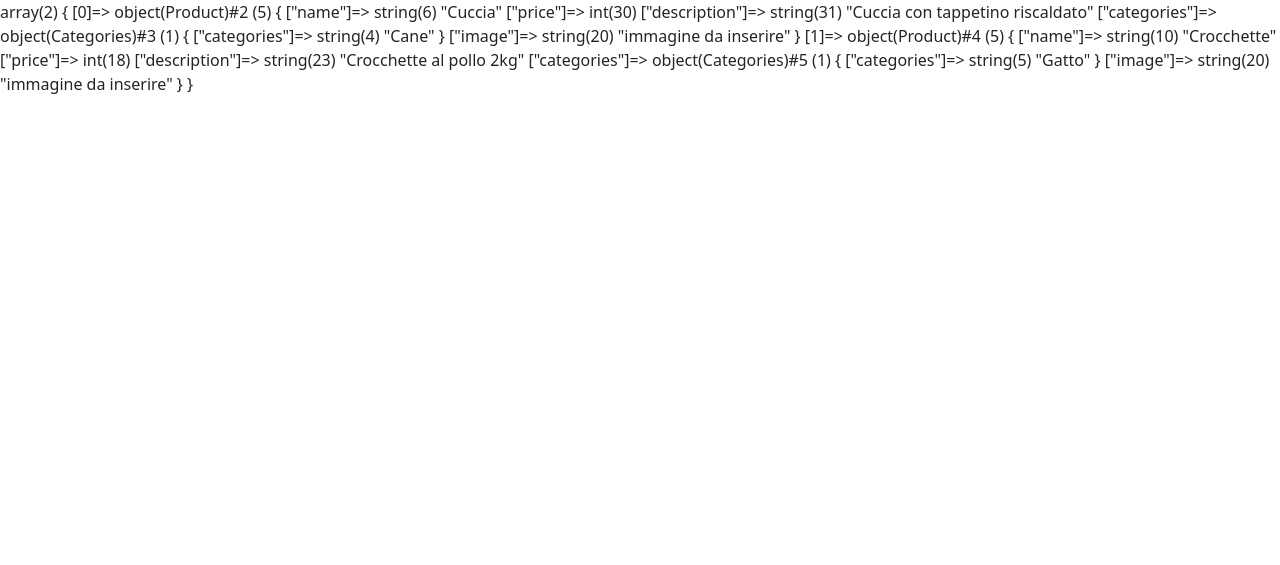
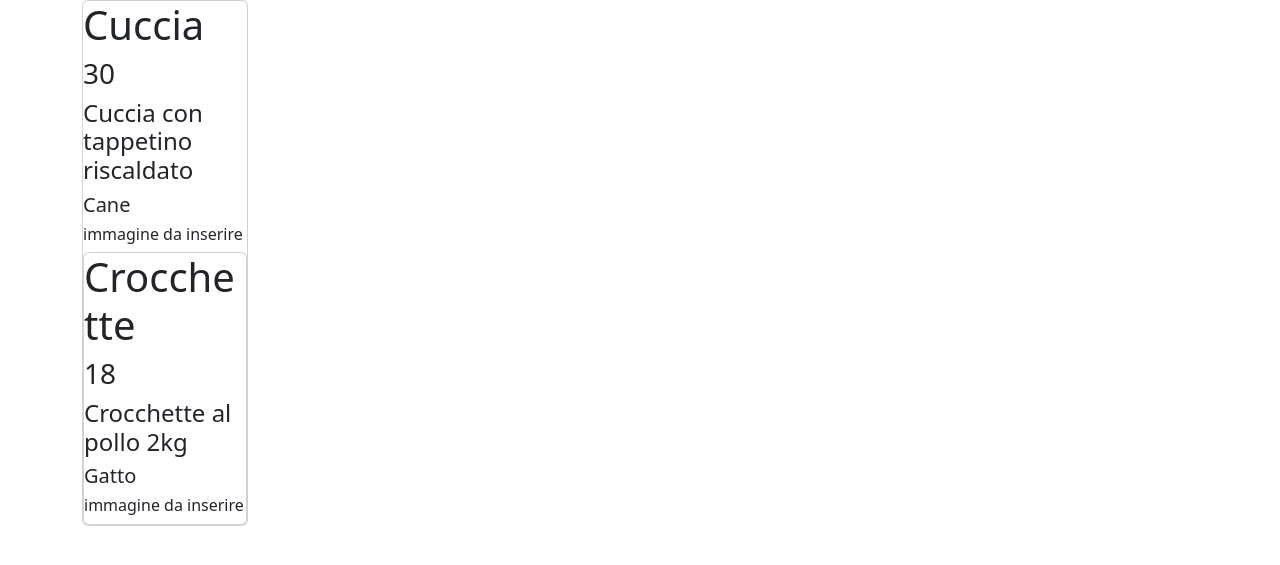
Before and after one commit to michelepiccinno/php-oop-2, a PHP site: page / in a window 1280 px wide. Shown: the top 565 px of the page. Run offline with PHP 8.4, Linux system fonts and the light colour scheme.

Commit message:
print in index.php

```diff
--- a/Index.php
+++ b/Index.php
@@ -19,15 +19,30 @@ require_once __DIR__ . '/data.php';
 </head>
 
 <body>
-  <div id="app">
-    <main>
-      <section>
+  <main>
+    <section>
+      <? /*var_dump($prodotti) */ ?>
 
-<? var_dump($prodotti) ?>
+      <div class="container">
+        <div class="row">
+          <div class="col-2">
+            <? foreach ($prodotti as $item) { ?>
+              <div class="card">
+                <h1><?= $item->name ?></h1>
+                <h3><?= $item->price ?></h3>
+                <h4><?= $item->description ?></h4>
+                <h5><?= $item->categories->categories ?></h5>
+                <h6><?= $item->image ?></h6>
+              <? } ?>
+              </div>
+          </div>
+        </div>
+      </div>
 
-      </section>
-    </main>
-    <script src="js/main.js"></script>
-  </div>
+
+    </section>
+  </main>
+  <script src="js/main.js"></script>
 </body>
+
 </html>
```
